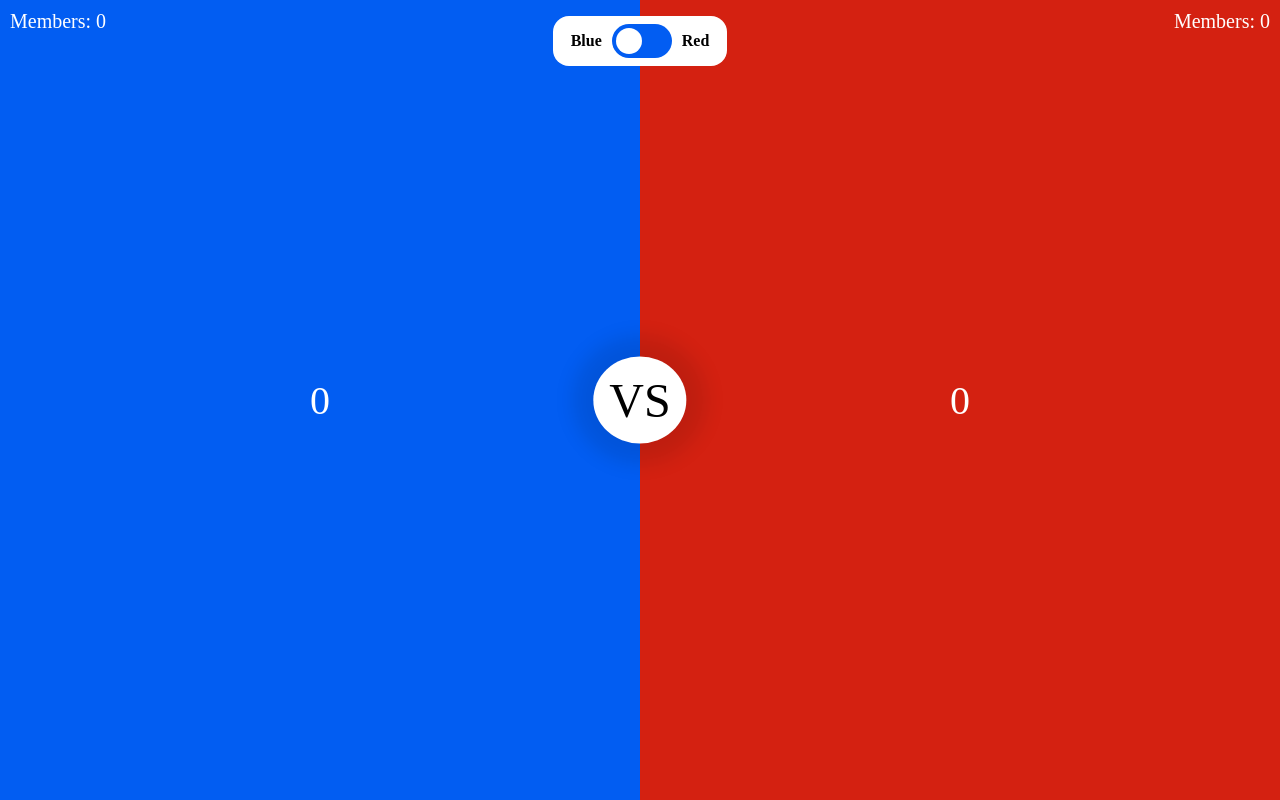
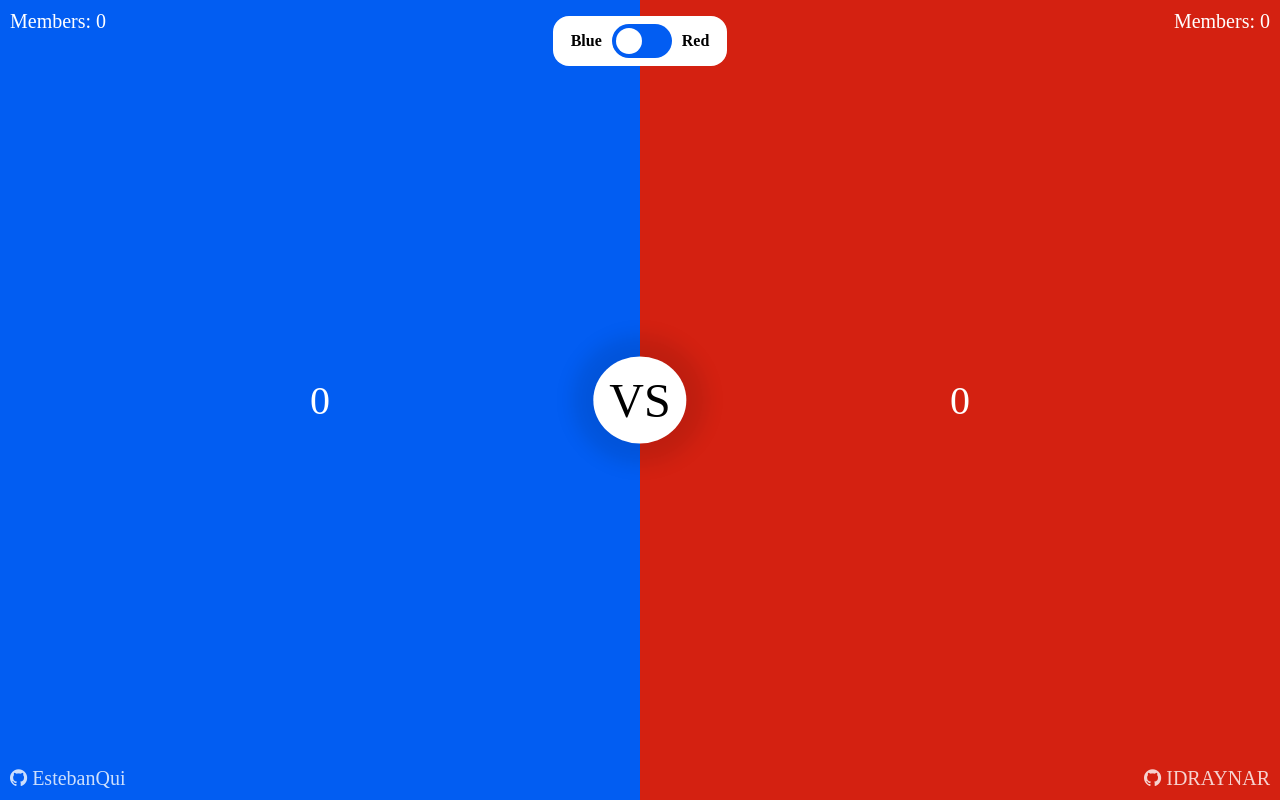
Before and after one commit to EstebanQui/Blue-vs-Red, a plain HTML site: page front/index.html in a window 1280 px wide. Drawn offline with nearby package versions, Linux system fonts and the light colour scheme; no server answers; a web font is replaced by a local one.

Commit message:
Update front - autopromo

```diff
--- a/front/index.html
+++ b/front/index.html
@@ -4,6 +4,7 @@
 <head>
     <meta charset="UTF-8">
     <meta name="viewport" content="width=device-width, initial-scale=1.0">
+    <link rel="stylesheet" href="https://cdnjs.cloudflare.com/ajax/libs/font-awesome/4.7.0/css/font-awesome.min.css">
     <link rel="icon" type="image/svg+xml" href="./styles/IMG/Versus.svg">
     <link rel="stylesheet" href="./styles/style.css">
     <title>🟦 Blue VS Red 🟥</title>
@@ -23,6 +24,7 @@
     <section id="blue" onclick="increment('blue')">
         <span id="scoreBlue">0</span>
         <div id="membersBlue" class="members blue-members">Members: 0</div>
+        <span class="corner-name left-corner"><a href="https://github.com/EstebanQui" target="_blank"><i class="fa fa-github"></i> EstebanQui</a></span>
     </section>
     <section id="tag">
         VS
@@ -30,6 +32,7 @@
     <section id="red" onclick="increment('red')">
         <span id="scoreRed">0</span>
         <div id="membersRed" class="members red-members">Members: 0</div>
+        <span class="corner-name right-corner"><a href="https://github.com/IDRAYNAR" target="_blank"><i class="fa fa-github"></i> IDRAYNAR</a></span>
     </section>
 </body>
 
--- a/front/styles/style.css
+++ b/front/styles/style.css
@@ -154,3 +154,29 @@ input:not(:checked)+.slider {
 .red-members {
     right: 10px;
 }
+
+.corner-name {
+    position: absolute;
+    bottom: 10px;
+    font-size: 0.5em;
+    color: var(--white);
+    opacity: 0.8;
+}
+
+.corner-name > a {
+    color: var(--white);
+    text-decoration: none;
+    cursor: pointer;
+}
+
+.corner-name > a:hover {
+    text-decoration: underline;
+}
+
+.left-corner {
+    left: 10px;
+}
+
+.right-corner {
+    right: 10px;
+}
```
